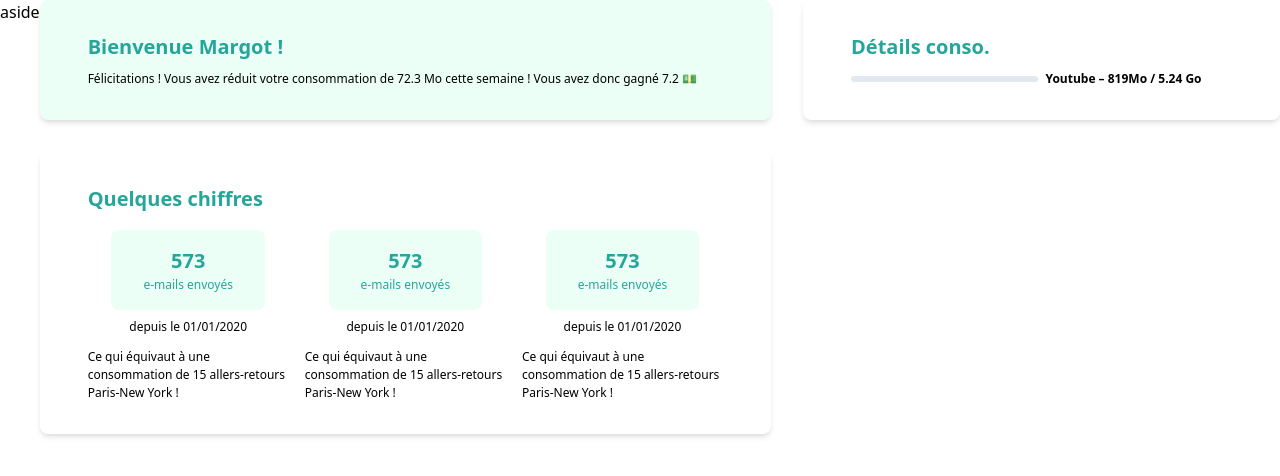
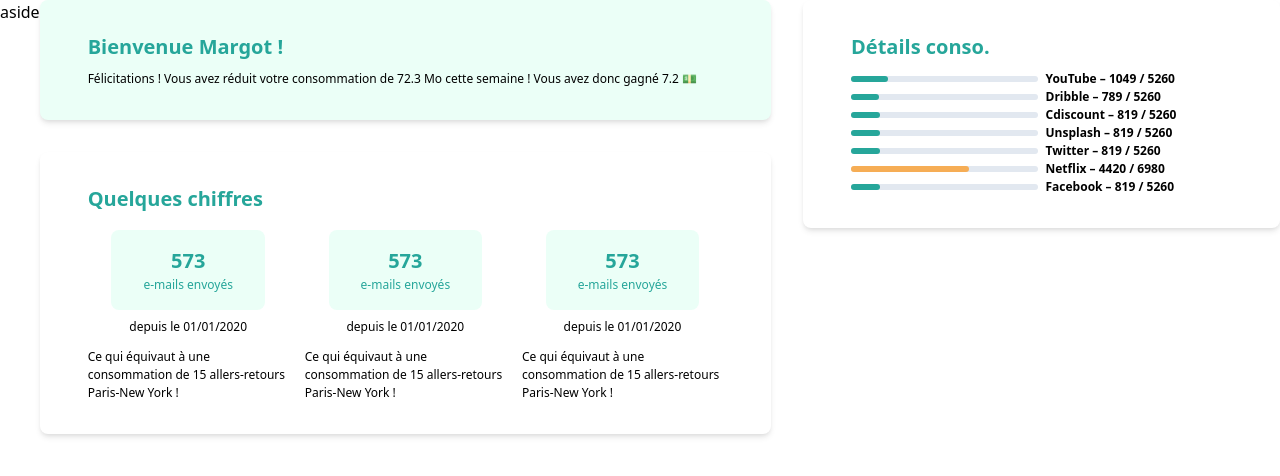
Before and after one commit to Glascode/e-low, a Nuxt app: page /dashboard in a window 1280 px wide. Shown: the top 476 px of the page. Built offline with nearby package versions, Linux system fonts and the light colour scheme.

Commit message:
Add consumption details

```diff
--- a/assets/css/components/progress.css
+++ b/assets/css/components/progress.css
@@ -2,4 +2,9 @@
   height: .4rem;
   @apply bg-gray-300;
   @apply rounded-full;
+
+  .progress {
+    height: 100%;
+    border-radius: inherit;
+  }
 }
--- /dev/null
+++ b/components/ConsumptionDetailsCard.vue
@@ -0,0 +1,48 @@
+<template>
+  <Card class="mb-8 py-8 px-12 bg-white">
+    <h2 class="heading mb-2">Détails conso.</h2>
+
+    <div class="font-bold">
+      <div v-for="service in services"
+           class="flex items-center">
+        <div class="progress-bar w-1/2">
+          <div class="progress"
+               :class="[percentage(service.usage, service.baseUsage) < 50 ? 'bg-primary' :
+                        percentage(service.usage, service.baseUsage) < 75 ? 'bg-orange-400' : 'bg-red-600']"
+               :style="{width: percentage(service.usage, service.baseUsage) + '%'}"></div>
+        </div>
+        <div class="w-1/2 ml-2">{{ service.name }} – {{ service.usage }} <span>/  {{ service.baseUsage }}</span></div>
+      </div>
+    </div>
+  </Card>
+</template>
+
+<script>
+  import Card from './Card'
+
+  export default {
+    components: {
+      Card
+    },
+
+    data() {
+      return {
+        services: [
+          { name: 'YouTube', usage: 1049, baseUsage: 5260 },
+          { name: 'Dribble', usage: 789, baseUsage: 5260 },
+          { name: 'Cdiscount', usage: 819, baseUsage: 5260 },
+          { name: 'Unsplash', usage: 819, baseUsage: 5260 },
+          { name: 'Twitter', usage: 819, baseUsage: 5260 },
+          { name: 'Netflix', usage: 4420, baseUsage: 6980 },
+          { name: 'Facebook', usage: 819, baseUsage: 5260 }
+        ]
+      }
+    },
+
+    methods: {
+      percentage(usage, baseUsage) {
+        return usage * 100 / baseUsage
+      }
+    }
+  }
+</script>
--- a/pages/dashboard.vue
+++ b/pages/dashboard.vue
@@ -39,28 +39,19 @@
       </Card>
     </div>
     <div class="w-full md:w-2/5 px-4">
-      <Card class="mb-8 py-8 px-12 bg-white">
-        <h2 class="heading mb-2">Détails conso.</h2>
-
-        <div class="font-bold">
-          <div class="flex items-center">
-            <div class="progress-bar w-1/2">
-              <div class="progress bg-primary" style="width: 3.1%;"></div>
-            </div>
-            <div class="w-1/2 ml-2">Youtube – 819Mo <span>/ 5.24 Go</span></div>
-          </div>
-        </div>
-      </Card>
+      <ConsumptionDetailsCard />
     </div>
   </div>
 </template>
 
 <script>
   import Card from '../components/Card'
+  import ConsumptionDetailsCard from '../components/ConsumptionDetailsCard'
 
   export default {
     components: {
-      Card
+      Card,
+      ConsumptionDetailsCard
     }
   }
 </script>
```
